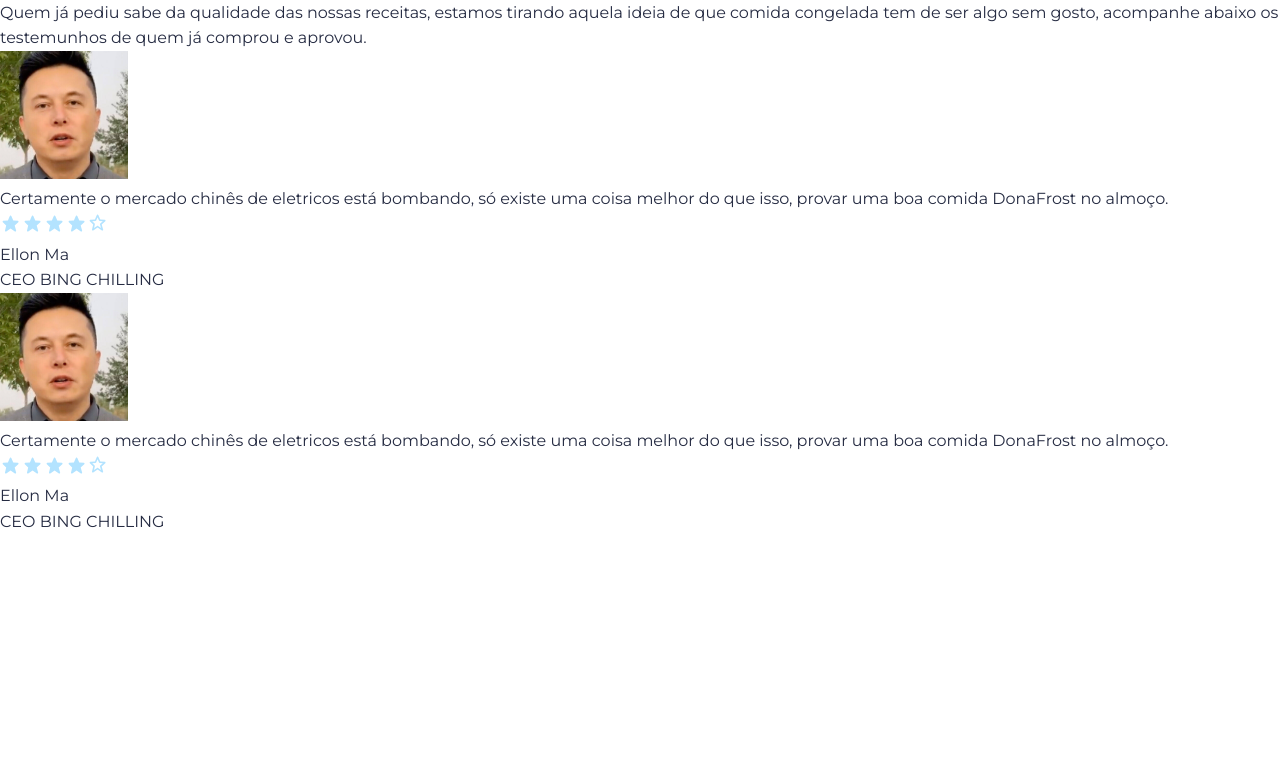
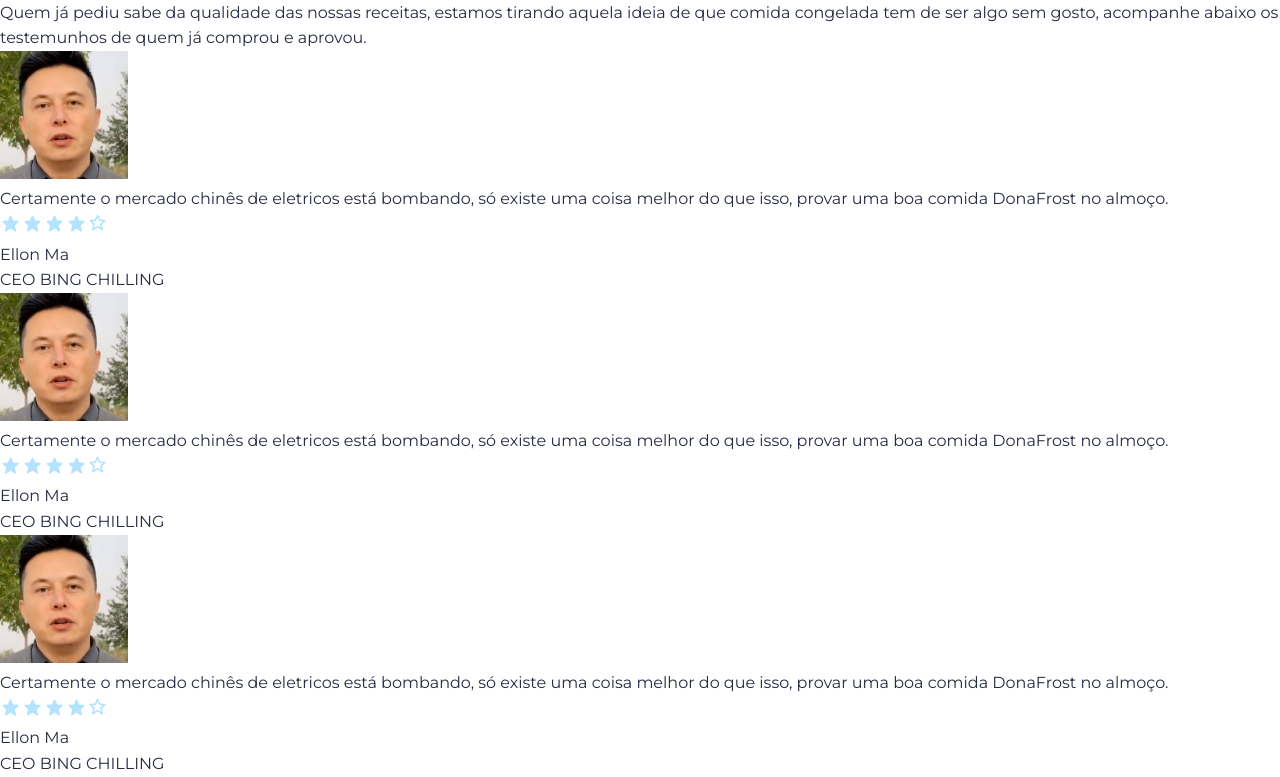
Before and after one commit to FerreiraEXE/caco-de-vrido, a React (Vite) app: page / in a window 1280 px wide. Shown: the part 1814-2591 px from the top of the page. Before the commit the page ends 2349 px from the top, so only its background shows below. Built offline with nearby package versions, Linux system fonts and the light colour scheme.

Commit message:
coloquei mais blocos do elon ma

```diff
--- a/src/pages/Home.tsx
+++ b/src/pages/Home.tsx
@@ -161,6 +161,8 @@
 
 </section>
 
+
+{/* daqui */}
 <section id="testimonials">//perceba que está section só é fechada depois
     <header>
         <span>
@@ -176,9 +178,8 @@
     </header>
 
     <section className="carousel">
-    <div className="carousel-content"></div>
 
-    <div className="carousel-card">
+    <div className="carousel-content">    <div className="carousel-card">
     <img src={ProfileImageOne} alt="Imagem perfil cliente" />
     <span className="testimony">
         <p>
@@ -198,6 +199,10 @@
         <p>CEO BING CHILLING</p>
     </span>
 </div>
+
+</div>
+
+
 
     <div className="carousel-content">
     <div className="carousel-content">
@@ -223,10 +228,35 @@
     </div>
 </div>
 
+{/* daqui */}
+    <div className="carousel-content">
+    <div className="carousel-card">
+        <img src={ProfileImageOne} alt="Imagem perfil cliente" />
+        <span className="testimony">
+            <p>
+                Certamente o mercado chinês de eletricos está bombando, só existe
+                uma coisa melhor do que isso, provar uma boa comida DonaFrost no almoço.
+            </p>
+        </span>
+        <span className="rating">
+            <img src={Star} alt="ícone estrela" width={22} height={20} />
+            <img src={Star} alt="ícone estrela" width={22} height={20} />
+            <img src={Star} alt="ícone estrela" width={22} height={20} />
+            <img src={Star} alt="ícone estrela" width={22} height={20} />
+            <img src={StarOuter} alt="ícone estrela sem fundo" width={20} height={22} />
+        </span>
+        <span className="names">
+            <p>Ellon Ma</p>
+            <p>CEO BING CHILLING</p>
+        </span>
+    </div>
+</div>
+{/* até aqui */}
+
 </div>
   </section>
 </section>
-
+{/* até aqui */}
 
         </>
 
```
